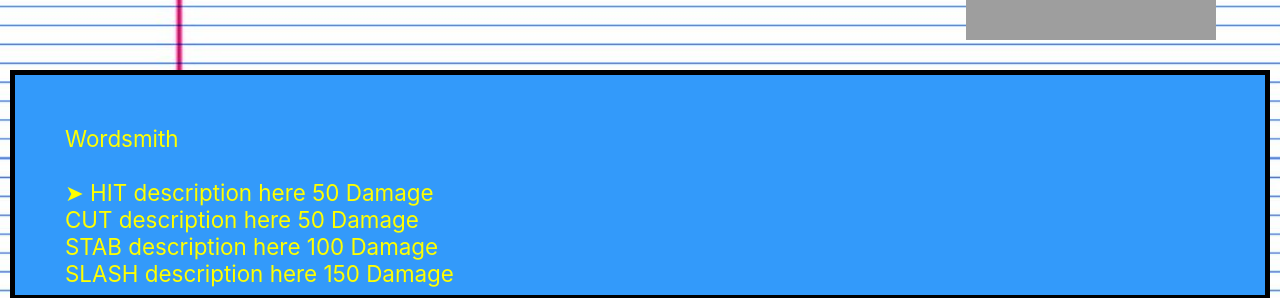
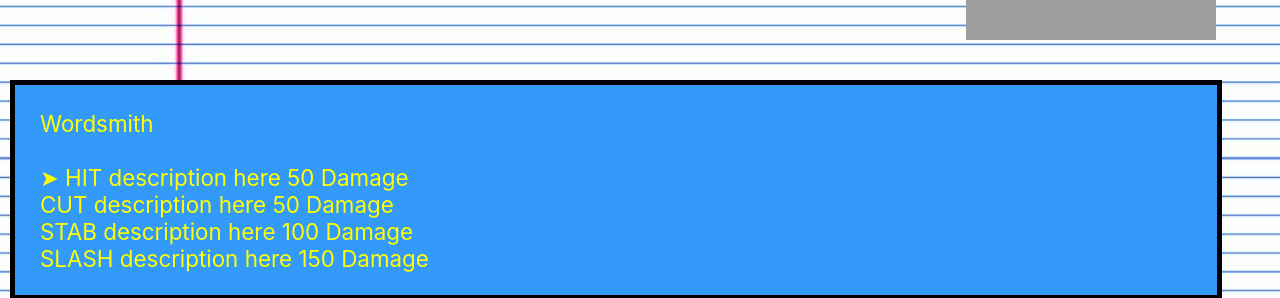
Before and after one commit to P-Hansen/WordRPG, a React (Create React App) app: page / in a window 1280 px wide. Shown: the part 490-788 px from the top of the page. Built offline with nearby package versions, Linux system fonts and the light colour scheme; grey boxes are pictures that could not be loaded.

Commit message:
menu box adjustment

```diff
--- a/src/components/Battle.scss
+++ b/src/components/Battle.scss
@@ -43,9 +43,9 @@
 .menuBox {
   background-color: rgb(51, 154, 250);
   width: 90%;
-  height: 15%;
+  height: 20%;
   border: 5px solid black;
-  padding: 50px;
+  padding: 25px;
   margin: 10px;
   display: flex;
   align-self: flex-end;
```
